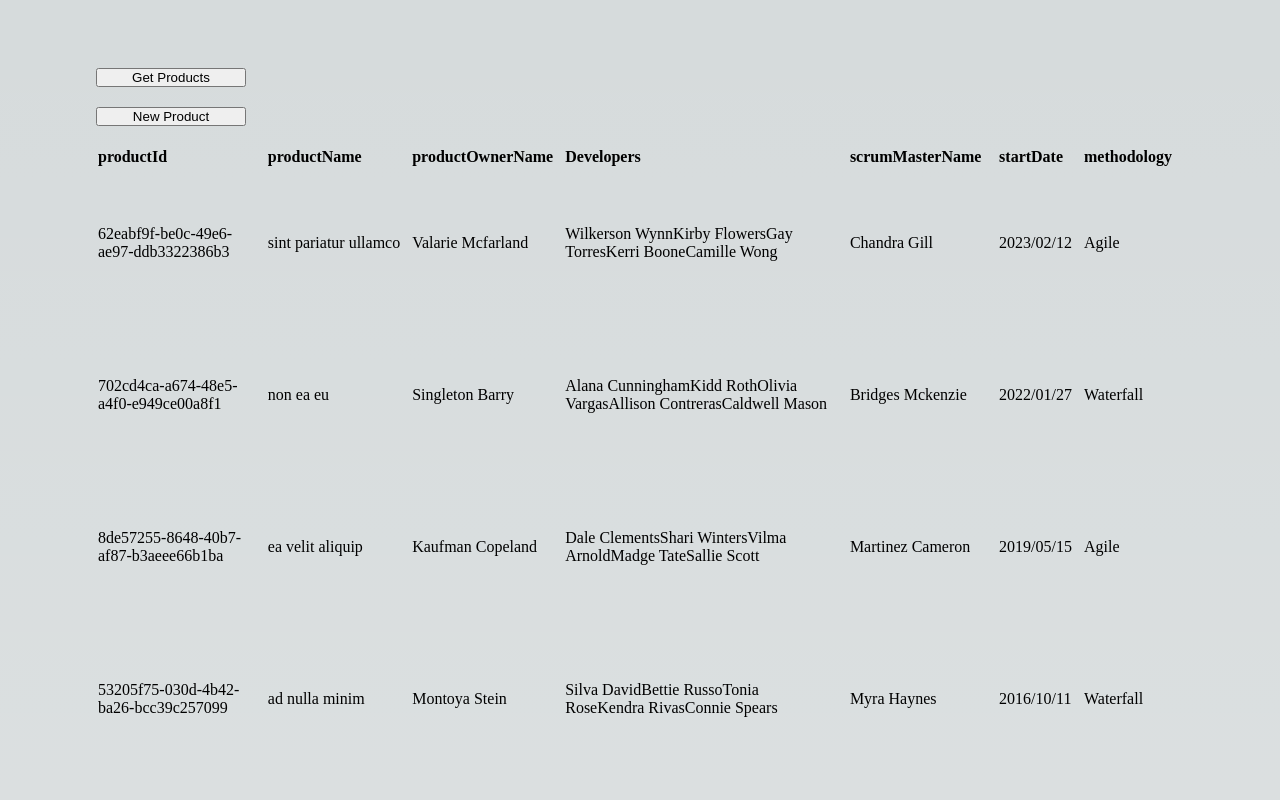
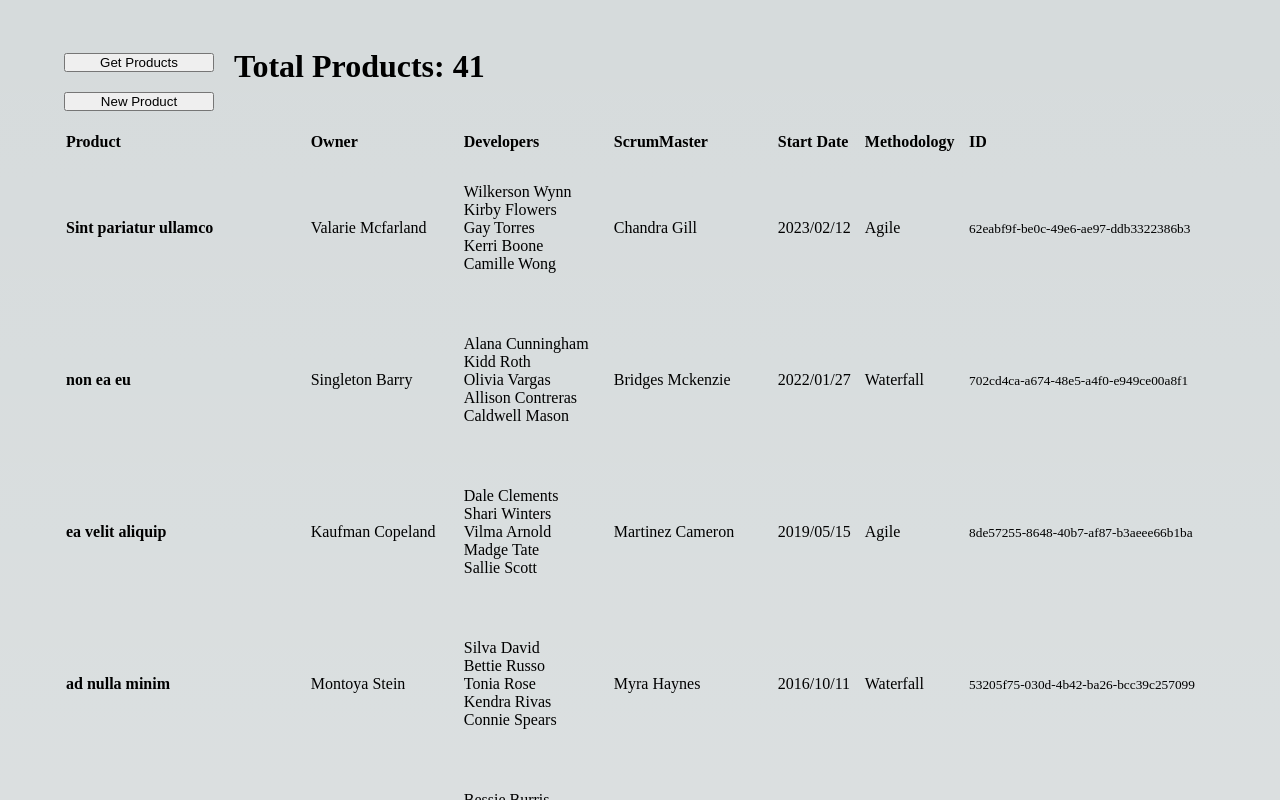
Before and after one commit to colespen/Spencer-Cole-IS24-full-stack-competition-req97073, a Next.js app: page / in a window 1280 px wide. Both pictures are taken after a click on the button "Get Products". Shown: the top 800 px of the page. Built offline with nearby package versions, Linux system fonts and the light colour scheme.

Commit message:
user story 1 functionality compelte

```diff
--- a/package.json
+++ b/package.json
@@ -15,6 +15,7 @@
     "react": "18.2.0",
     "react-dom": "18.2.0",
     "react-tooltip": "^5.10.1",
+    "sass": "^1.60.0",
     "uuid": "^9.0.0"
   }
 }
--- a/src/components/ProductForm.jsx
+++ b/src/components/ProductForm.jsx
@@ -1,7 +1,7 @@
 import { useState } from "react";
 import { Tooltip } from "react-tooltip";
 import 'react-tooltip/dist/react-tooltip.css';
-import styles from "../styles/Home.module.css";
+import styles from "../styles/Home.module.scss";
 
 const ProductForm = ({ saveProducts }) => {
   const [newProduct, setNewProduct] = useState({
@@ -12,11 +12,12 @@ const ProductForm = ({ saveProducts }) => {
     startDate: "",
     methodology: "",
   });
-  console.log("newProduct.startDate: ", newProduct.startDate);
-  const [errorMessage, setErrorMessage] = useState("");
+  console.log("newProduct: ", newProduct);
+  // const [errorMessage, setErrorMessage] = useState("");
 
 
   const handleOnChange = (e) => {
+    // console.log("e.target.value: ", e.target.value)
     const { name, value } = e.target;
     // change date format to `YYYY/MM/DD`
     const newVal =
@@ -63,12 +64,13 @@ const ProductForm = ({ saveProducts }) => {
     if (
       !newProduct.productName ||
       !newProduct.productOwnerName ||
+      !newProduct.Developers.length ||
       newProduct.Developers.some((d) => !d) ||
       !newProduct.scrumMasterName ||
       !newProduct.startDate ||
       !newProduct.methodology
     ) {
-      setErrorMessage("Please fill out all fields.");
+      // setErrorMessage("Please fill out all fields.");
       return;
     } else {
       saveProducts(newProduct);
@@ -94,10 +96,11 @@ const ProductForm = ({ saveProducts }) => {
         methodology: "",
       });
     }
-  }
+  };
 
   return (
     <form onSubmit={handleOnSubmit} className={styles.form}>
+
       <label>
         Product Name:<br />
         <input
@@ -107,6 +110,7 @@ const ProductForm = ({ saveProducts }) => {
           required
         />
       </label>
+
       <label>
         Product Owner Name:<br />
         <input
@@ -116,11 +120,11 @@ const ProductForm = ({ saveProducts }) => {
           required
         />
       </label>
-      <label style={{ "height": "30px" }}>
+
+      <div className={styles.developers}>
         Developers
-      </label>
         {newProduct.Developers.map((developer, index) => (
-        <div key={index}>
+          <div key={index} className={styles.developersInner} >
             <small>
               Developer {index + 1}:<br />
               <input
@@ -135,7 +139,7 @@ const ProductForm = ({ saveProducts }) => {
                 type="button"
                 onClick={() => handleRemoveDeveloper(index)}
               >
-              Remove Developer
+                <small>Remove Developer</small>
               </button>
             )}
           </div>
@@ -145,6 +149,8 @@ const ProductForm = ({ saveProducts }) => {
             Add Developer
           </button>
         )}
+      </div>
+
       <label>
         Scrum Master Name:<br />
         <input
@@ -154,6 +160,7 @@ const ProductForm = ({ saveProducts }) => {
           required
         />
       </label>
+
       <label>
         Start Date:<br />
         <input
@@ -164,15 +171,31 @@ const ProductForm = ({ saveProducts }) => {
           required
         />
       </label>
+
       <label>
         Methodology:<br />
+        <div>
           <input
             name="methodology"
-          value={newProduct.methodology}
+            id="agile"
+            value="Agile"
             onChange={handleOnChange}
+            type="radio"
             required
           />
+          <label htmlFor="agile">Agile</label>
+          <input
+            name="methodology"
+            id="waterfall"
+            value="Waterfall"
+            onChange={handleOnChange}
+            type="radio"
+            required
+          />
+          <label htmlFor="waterfall">Waterfall</label>
+        </div>
       </label>
+
       <div className={styles.nav}>
         <button id="submit-btn" type="submit" data-tip data-for="submit-tooltip">
           Add Product
@@ -185,64 +208,3 @@ const ProductForm = ({ saveProducts }) => {
 };
 
 export default ProductForm;
-
-{/* <button id="submit-btn" type="submit" data-tip data-for="submit-tooltip">
-Add Product
-</button>
-<Tooltip id="submit-tooltip" place="top" type="error" effect="solid" /> */}
-
-
-// import styles from "../styles/Home.module.css";
-
-// const Form = ({ saveProducts }) => {
-
-//   // const handleChange = (e) => {
-//   //   setNewProduct({
-//   //     productName: e.target.value,
-//   //   });
-//   // };
-
-// const handleSubmit = (e) => {
-//   e.preventDefault();
-//   const form = e.target;
-//   const formData = new FormData(form);
-//   const dataObject = Object.fromEntries(formData.entries());
-//   console.log("dataObject: ", dataObject);
-//   saveProducts(dataObject);
-// };
-
-//   return (
-//     <form onSubmit={handleSubmit} className={styles.form}>
-//       <label>
-//         Product Name:<br />
-//         <input name="productName" />
-//       </label>
-//       <label>
-//         Product Owner Name:<br />
-//         <input name="productOwnerName" />
-//       </label>
-//       <label>
-//         Developers:<br />
-//         <input name="Developers" />
-//       </label>
-//       <label>
-//         Scrum Master Name:<br />
-//         <input name="scrumMasterName" />
-//       </label>
-//       <label>
-//         Start Date:<br />
-//         <input name="startDate" placeholder="YYYY/MM/DD" />
-//       </label>
-//       <label>
-//         Methodology:<br />
-//         <input name="methodology" />
-//       </label>
-//       <div className={styles.nav}>
-//         <button type="submit">Add Product</button>
-//         <button type="reset">Reset</button>
-//       </div>
-//     </form>
-//   );
-// };
-
-// export default Form;
--- a/src/components/ProductTable.jsx
+++ b/src/components/ProductTable.jsx
@@ -1,5 +1,5 @@
 import { dateSort } from "../helpers/sort";
-import styles from "../styles/Home.module.css";
+import styles from "../styles/Home.module.scss";
 
 const ProductTable = ({ products }) => {
 
@@ -9,13 +9,19 @@ const ProductTable = ({ products }) => {
       defaultDateSort.map((product) => (
         <tbody key={product.id} className={styles.tableBody}>
           <tr className={styles.tableData}>
-            <td>{product.productId}</td>
-            <td>{product.productName}</td>
+            <td><strong>{product.productName}</strong></td>
             <td>{product.productOwnerName}</td>
-            <td>{product.Developers}</td>
+            <td>
+              <ul>
+                {product.Developers.map((dev, i) =>
+                  <li key={product.id + i}>{dev}</li>
+                )}
+              </ul>
+            </td>
             <td>{product.scrumMasterName}</td>
             <td>{product.startDate}</td>
             <td>{product.methodology}</td>
+            <td><small>{product.productId}</small></td>
           </tr>
         </tbody>)
       ));
@@ -25,13 +31,13 @@ const ProductTable = ({ products }) => {
     <table className={styles.table}>
       <thead>
         <tr className={styles.tableHeaders}>
-          <th>productId</th>
-          <th>productName</th>
-          <th>productOwnerName</th>
+          <th>Product</th>
+          <th>Owner</th>
           <th>Developers</th>
-          <th>scrumMasterName</th>
-          <th>startDate</th>
-          <th>methodology</th>
+          <th>ScrumMaster</th>
+          <th>Start Date</th>
+          <th>Methodology</th>
+          <th>ID</th>
         </tr>
       </thead>
       <ProductTableBodyItems />
--- a/src/data/dummyData.js
+++ b/src/data/dummyData.js
@@ -562,7 +562,7 @@ export const data = [
   {
     "id": 35,
     "productId": "0f9a2f2a-23dc-44c8-9aaf-f361a6cf045b",
-    "productName": "duis labore sunt",
+    "productName": "Duis labore sunt",
     "productOwnerName": "Pratt Cobb",
     "Developers": [
       "Fanny Salas",
@@ -578,7 +578,7 @@ export const data = [
   {
     "id": 36,
     "productId": "62eabf9f-be0c-49e6-ae97-ddb3322386b3",
-    "productName": "sint pariatur ullamco",
+    "productName": "Sint pariatur ullamco",
     "productOwnerName": "Valarie Mcfarland",
     "Developers": [
       "Wilkerson Wynn",
@@ -594,7 +594,7 @@ export const data = [
   {
     "id": 37,
     "productId": "4b796ecf-c318-4fa1-af51-9c7878fb5317",
-    "productName": "fugiat ipsum magna",
+    "productName": "Fugiat ipsum magna",
     "productOwnerName": "Greene Holder",
     "Developers": [
       "Millicent Mcneil",
@@ -610,7 +610,7 @@ export const data = [
   {
     "id": 38,
     "productId": "85eb8a6c-ef4d-4712-9202-e78b8b1bdbdf",
-    "productName": "dolor quis elit",
+    "productName": "Dolor quis elit",
     "productOwnerName": "Welch Cleveland",
     "Developers": [
       "Anderson Thompson",
@@ -642,7 +642,7 @@ export const data = [
   {
     "id": 40,
     "productId": "29a13348-f2f2-404b-9a62-52c99471b6cd",
-    "productName": "proident ut fugiat",
+    "productName": "Proident ut fugiat",
     "productOwnerName": "Sadie Snyder",
     "Developers": [
       "Little Sanchez",
--- a/src/pages/api/products.js
+++ b/src/pages/api/products.js
@@ -11,7 +11,6 @@ export default function handler(req, res) {
       break;
 
     case "POST":
-      // const { todo, completed } = req.body;
       console.log("req.body: ", req.body)
       data.push({
         id: data.length,
@@ -21,7 +20,8 @@ export default function handler(req, res) {
       res.status(200).json(data);
       break;
 
-    case "PUT":
+      case "PUT":
+      // const { } = req.body;
       res.status(200);
       break;
 
--- a/src/pages/index.jsx
+++ b/src/pages/index.jsx
@@ -2,7 +2,7 @@ import { useState } from "react";
 
 import Head from "next/head";
 
-import styles from "../styles/Home.module.css";
+import styles from "../styles/Home.module.scss";
 
 import ProductTable from "../components/ProductTable";
 import ProductForm from "../components/ProductForm";
@@ -52,13 +52,14 @@ export default function Home() {
   };
 
   return (
-    <div className={styles.mainDiv}>
+    <div className={styles.mainContainer}>
       <Head>
         <title>Product Tracker</title>
         <meta name="description" content="Track products..." />
         <link rel="icon" href="" />
       </Head>
       <main className={styles.main}>
+        <header className={styles.header}>
           <nav className={styles.nav}>
             <button onClick={fetchProducts}>
               Get Products
@@ -67,8 +68,11 @@ export default function Home() {
               New Product
             </button>
           </nav >
+          <div className={styles.productCount}>
+            <h1>Total Products: {products.length} </h1>
+          </div>
+        </header>
 
-        {/* // Saves a new product item when submitted */}
         {view === "FORM" && <ProductForm saveProducts={saveProduct}
         />}
         <div>
--- a/src/styles/Home.module.css
+++ /dev/null
@@ -1,53 +0,0 @@
-.mainDiv {
-  display: flex;
-  flex-direction: column;
-  justify-content: space-between;
-  align-items: center;
-  padding: 3rem 6rem 6rem 6rem;
-  min-height: 100vh;
-}
-.main {
-  width: 100%;
-}
-
-.nav {
-  display: flex;
-  flex-direction: column;
-  width: 150px;
-  margin-top: 20px;
-}
-.nav > button {
-  margin-bottom: 20px;
-}
-
-.table {
-  width: 100%;
-}
-
-.tableHeaders > th {
-  padding-right: 10px;
-  text-align: start;
-}
-
-.tableBody {
-  height: 150px;
-}
-
-.tableData > td {
-  padding-right: 10px;
-  text-align: start;
-}
-
-.form {
-  display: flex;
-  flex-direction: column;
-}
-.form > label {
-  padding-top: 10px;
-  margin-bottom: 2px;
-  height: 60px;
-}
-.form > label > input {
-  margin-top: 5px;
-  height: 25px;
-}
--- /dev/null
+++ b/src/styles/Home.module.scss
@@ -0,0 +1,73 @@
+.mainContainer {
+  display: flex;
+  flex-direction: column;
+  justify-content: space-between;
+  align-items: center;
+  padding: 3rem 4rem 6rem 4rem;
+  min-height: 100vh;
+  .main {
+    width: 100%;
+    .header {
+      display: flex;
+      .nav {
+        display: flex;
+        flex-direction: column;
+        width: 150px;
+        margin-top: 5px;
+        margin-right: 20px;
+        > button {
+          margin-bottom: 20px;
+        }
+      }
+    }
+  }
+}
+
+.table {
+  width: 100%;
+  .tableHeaders > th {
+    padding-right: 10px;
+    text-align: start;
+  }
+  .tableBody {
+    height: 150px;
+    .tableData > td {
+      padding-right: 10px;
+      text-align: start;
+    }
+  }
+  ul {
+    list-style: none;
+  }
+}
+
+.form {
+  display: flex;
+  flex-direction: column;
+  > label {
+    padding-top: 15px;
+    margin-bottom: 2px;
+    height: 60px;
+    > input {
+      margin-top: 5px;
+      height: 25px;
+    }
+  }
+  .developers {
+    height: 100%;
+    padding-top: 15px;
+    margin-bottom: 2px;
+    display: flex;
+    flex-direction: column;
+    > button {
+      width: 150px;
+      margin-top: 10px;
+    }
+  }
+}
+
+// .developersInner > button:nth-child(1){
+//     display: none;
+//
+
+// }
```
Also changed, not shown: 1 other file (tests, documents, lock files or other folders). Lines whose indentation alone changed are shown as unchanged.
